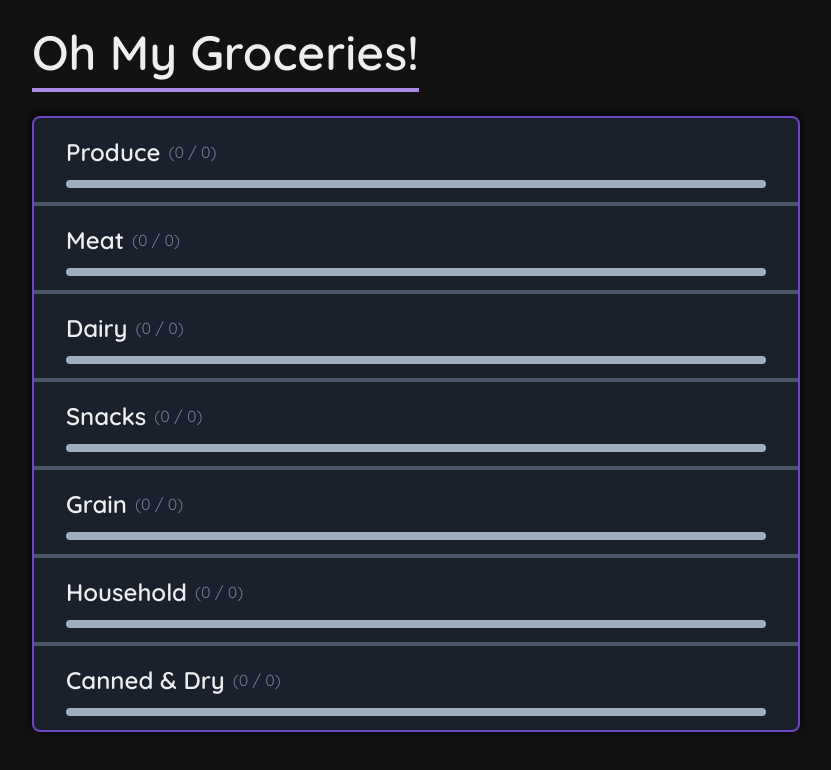
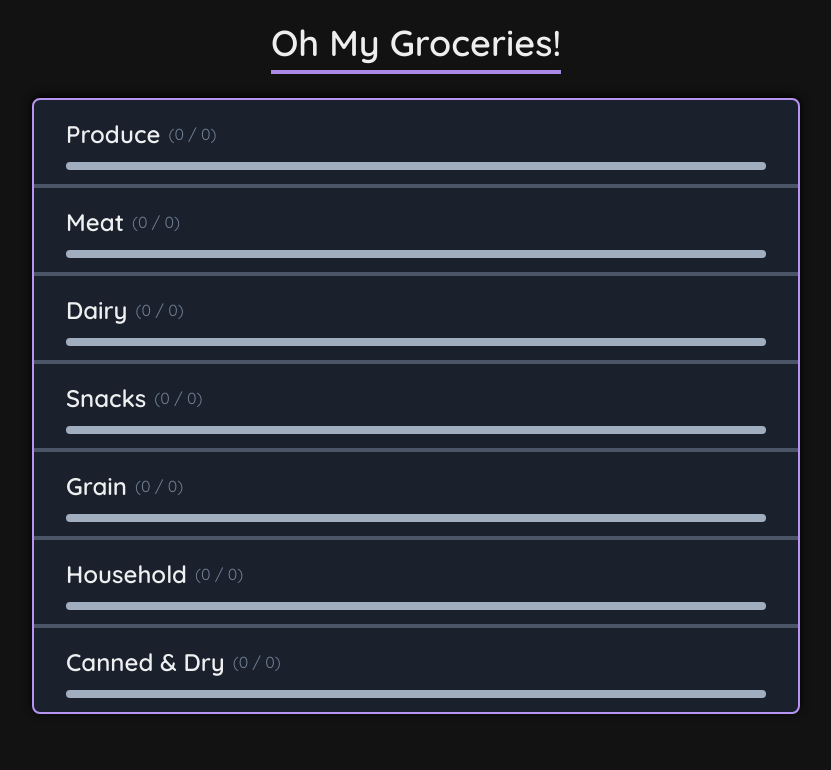
Before and after one commit to Dylan-Oleary/svelte-grocery-list, a Svelte app: page / in a window 1280 px wide. Shown: the top 770 px of the page, without its empty margins (224-1055 px from the left). Built offline with nearby package versions, Linux system fonts and the light colour scheme; some icons are missing.

Commit message:
Fix issue where progress bar wouldn't update on add

```diff
--- a/src/App.svelte
+++ b/src/App.svelte
@@ -36,15 +36,15 @@
 
 <main class="flex-grow w-full flex items-center p-4">
     <div class="max-w-screen-md mx-auto min-w-sm w-full">
-        <div class="flex">
+        <div class="flex justify-center">
             <h1
-                class="text-5xl mb-6 opacity-high text-white border-solid border-4 border-l-0 border-r-0 border-t-0 border-purple-400"
+                class="text-4xl text-center mb-6 opacity-high text-white border-solid border-4 border-l-0 border-r-0 border-t-0 border-purple-400"
             >
                 Oh My Groceries!
             </h1>
         </div>
         <div
-            class="border-solid border-gray-200 border-2 rounded-lg shadow-dark bg-gray-900 border-purple-700"
+            class="border-solid border-gray-200 border-2 rounded-lg shadow-dark bg-gray-900 border-purple-400"
         >
             {#each lists as list, index (list.id)}
                 <List
--- a/src/List.svelte
+++ b/src/List.svelte
@@ -43,7 +43,10 @@
 
     const addItem = (itemName) => {
         itemIndex++;
+
         items = [...items, { id: itemIndex, name: itemName, completed: false }];
+        itemsCompleted = items.filter((item) => item.completed).length;
+        setProgress();
     };
 
     const removeItem = (id) => {
--- a/tailwind.config.js
+++ b/tailwind.config.js
@@ -3,7 +3,10 @@ module.exports = {
         removeDeprecatedGapUtilities: true,
         purgeLayersByDefault: true
     },
-    purge: [],
+    purge: {
+        content: ["./src/*.svelte"],
+        layers: ["utilities"]
+    },
     theme: {
         extend: {
             boxShadow: {
```
